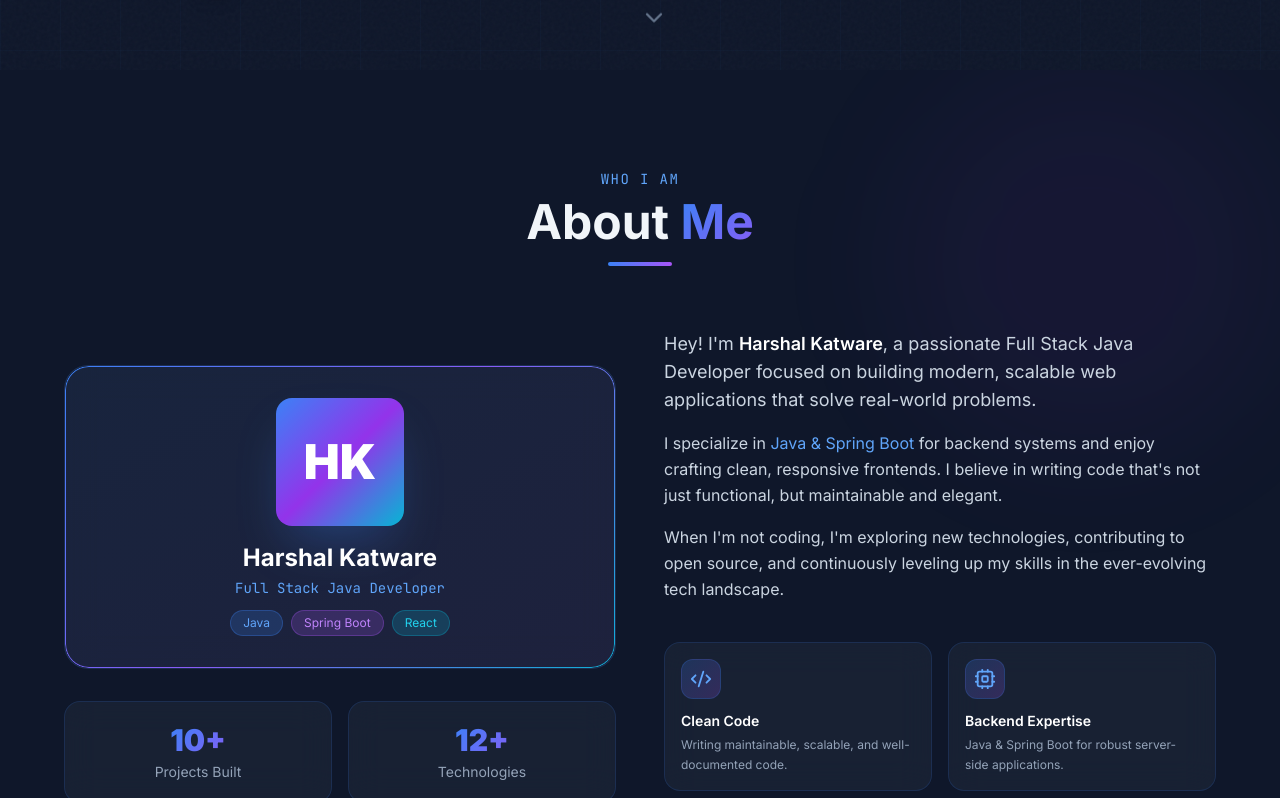
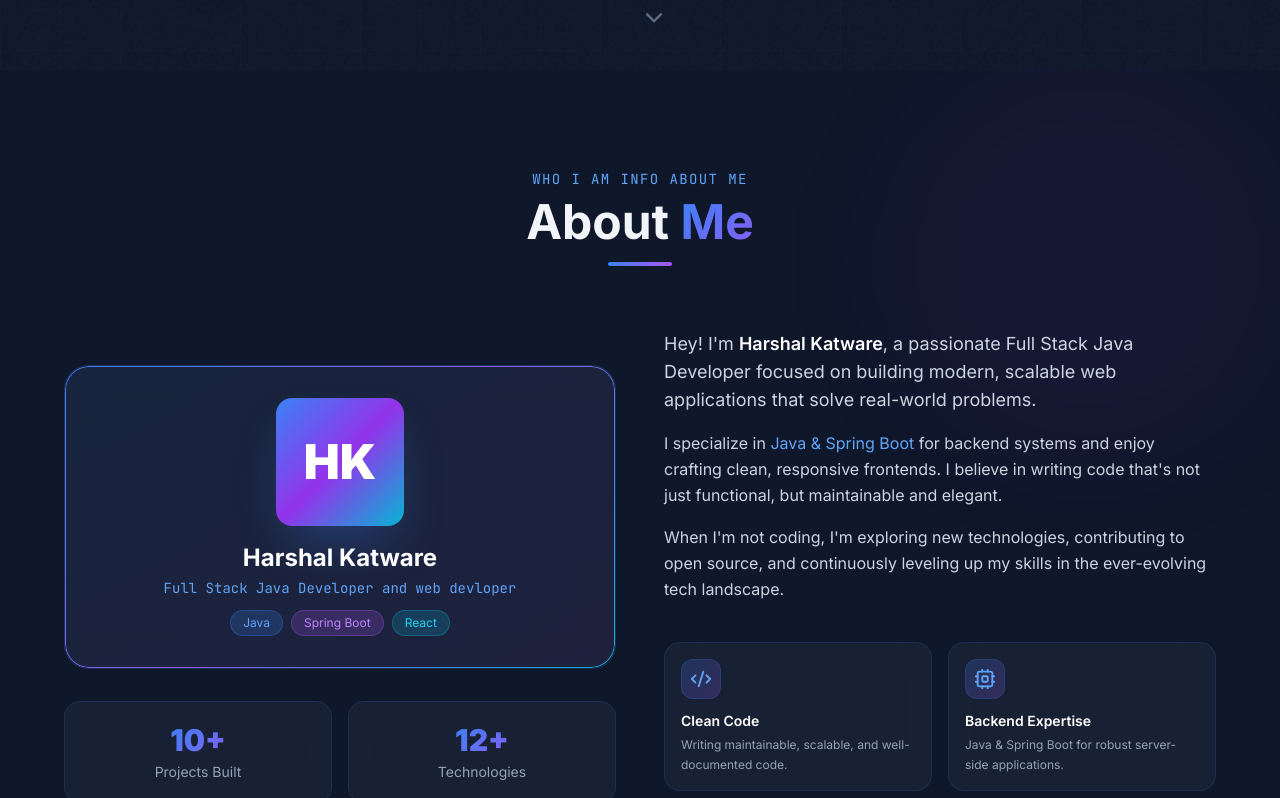
Before and after one commit to Harshalkatware/newportfolio, a React (Vite) app: page / in a window 1280 px wide. Shown: the part 730-1528 px from the top of the page. Built offline with nearby package versions, Linux system fonts and the light colour scheme; the HTML template or start-up script is replaced by a standard one.

Commit message:
some text

```diff
--- a/src/components/About.jsx
+++ b/src/components/About.jsx
@@ -34,7 +34,7 @@ export default function About() {
       <div className="max-w-6xl mx-auto">
         {/* Section Header */}
         <div className="reveal text-center mb-16">
-          <span className="font-mono text-blue-400 text-sm tracking-widest uppercase">Who I Am</span>
+          <span className="font-mono text-blue-400 text-sm tracking-widest uppercase">Who I Am info about me </span>
           <h2 className="text-4xl md:text-5xl font-bold mt-2 mb-4">
             About <span className="gradient-text">Me</span>
           </h2>
@@ -52,7 +52,7 @@ export default function About() {
                   HK
                 </div>
                 <h3 className="text-2xl font-bold text-white">Harshal Katware</h3>
-                <p className="text-blue-400 font-mono text-sm mt-1">Full Stack Java Developer</p>
+                <p className="text-blue-400 font-mono text-sm mt-1">Full Stack Java Developer and web devloper </p>
                 <div className="flex justify-center gap-2 mt-3">
                   <span className="px-3 py-1 rounded-full bg-blue-500/20 text-blue-400 text-xs border border-blue-500/30">Java</span>
                   <span className="px-3 py-1 rounded-full bg-purple-500/20 text-purple-400 text-xs border border-purple-500/30">Spring Boot</span>
```
